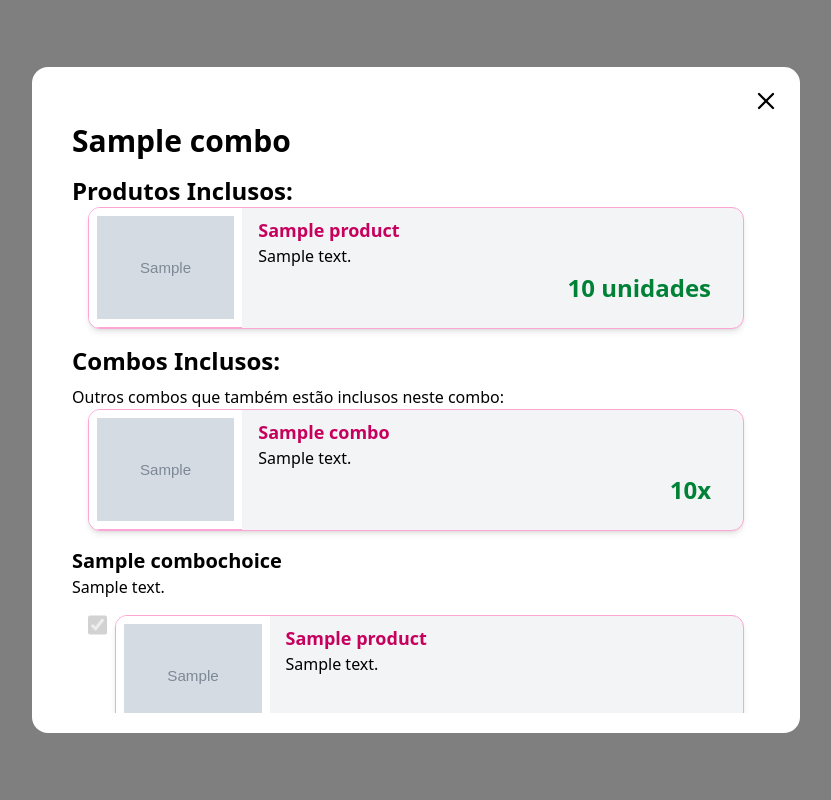
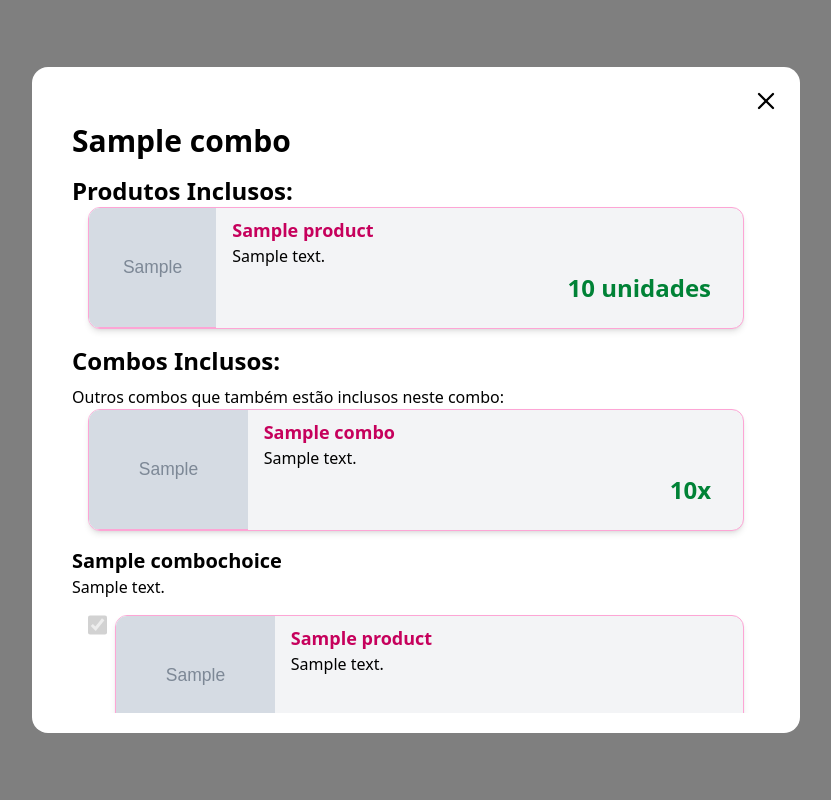
Before and after one commit to syntax-terror-256/new-amorim, a Django app: page /detalhes/combo/1 in a window 1280 px wide. Shown: the whole page, without its empty margins (224-1055 px from the left). Run offline with Django 5.2, Linux system fonts and the light colour scheme; tables that the repository leaves empty hold one stand-in row (values such as "Sample post"); grey boxes marked "Sample" are stand-in pictures; style sheets or scripts are compiled from the project's sources.

Commit message:
fix(frontend): corrigido proporções de imagens de cards e ícones

```diff
--- a/cardapio/templates/cardapio/details.html
+++ b/cardapio/templates/cardapio/details.html
@@ -30,7 +30,9 @@
                 <a class="bg-gray-100 border border-pink-300 rounded-xl shadow-md overflow-hidden flex flex-row mx-4"
                    href="{% url 'cardapio:details' type='produto' pk=product.id %}"
                 >
-                  <img src="{{product.image}}" alt="image" class="y-full max-h-30 object-contain border-b border-pink-300 bg-white p-2">
+                  <div class="h-30 w-40 overflow-hidden">
+                  <img src="{{product.image}}" alt="image" class="h-full w-full object-cover border-b border-pink-300 bg-white">
+                  </div>
                   <div class="flex flex-row justify-between w-full px-4 py-2">
                     <div class="flex flex-col">
                       <h3 class="text-lg font-semibold text-pink-700">{{ product.name }}</h3>
@@ -57,7 +59,7 @@
                 <a class="bg-gray-100 border border-pink-300 rounded-xl shadow-md overflow-hidden flex flex-row mx-4"
                    href="{% url 'cardapio:details' type='combo' pk=combo.id %}"
                 >
-                  <img src="{{combo.image}}" alt="image" class="y-full max-h-30 object-contain border-b border-pink-300 bg-white p-2">
+                  <img src="{{combo.image}}" alt="image" class="h-30 w-40 object-cover border-b border-pink-300 bg-white">
                   <div class="flex flex-row justify-between w-full px-4 py-2">
                     <div class="flex flex-col">
                       <h3 class="text-lg font-semibold text-pink-700">{{ combo.name }}</h3>
@@ -93,7 +95,7 @@
                   <a class="bg-gray-100 border border-pink-300 rounded-xl shadow-md overflow-hidden flex flex-row w-full"
                      href="{% url 'cardapio:details' type='produto' pk=product.id %}"
                   >
-                    <img src="{{product.image}}" alt="image" class="y-full max-h-30 object-contain border-b border-pink-300 bg-white p-2">
+                    <img src="{{product.image}}" alt="image" class="h-30 w-40 object-cover border-b border-pink-300 bg-white">
                     <div class="flex flex-row justify-between w-full px-4 py-2">
                       <div class="flex flex-col">
                         <h3 class="text-lg font-semibold text-pink-700">{{ product.name }}</h3>
--- a/cardapio/templates/cardapio/index.html
+++ b/cardapio/templates/cardapio/index.html
@@ -113,7 +113,7 @@
                   <a class="bg-gray-100 border border-pink-300 rounded-xl shadow-md overflow-hidden flex flex-row lg:flex-col"
                      id="combo-{{ combo.id }}" href="{% url 'cardapio:details' type='combo' pk=combo.id %}">
                     <img src="{{ combo.image }}" alt="{{ combo.name }}"
-                         class="w-50 y-full lg:h-40 lg:w-full object-contain border-b border-pink-300 bg-white p-2">
+                         class="w-50 y-full lg:h-45 lg:w-full object-cover border-b border-pink-300 bg-white">
                     <div class="p-4 flex flex-col flex-1 justify-between">
                       <div>
                         <h3 class="text-base font-semibold text-pink-700">{{ combo.name }}</h3>
@@ -134,7 +134,7 @@
                   <a class="bg-gray-100 border border-pink-300 rounded-xl shadow-md overflow-hidden flex flex-row lg:flex-col"
                      id="product-{{ product.id }}" href="{% url 'cardapio:details' type='produto' pk=product.id %}">
                     <img src="{{ product.image }}" alt="{{ product.name }}"
-                         class="w-50 y-full lg:h-40 lg:w-full object-contain border-b border-pink-300 bg-white p-2">
+                         class="w-50 y-full lg:h-45 lg:w-full object-cover border-b border-pink-300 bg-white">
                     <div class="p-4 flex flex-col flex-1 justify-between">
                       <div>
                         <h3 class="text-base font-semibold text-pink-700">{{ product.name }}</h3>
```
